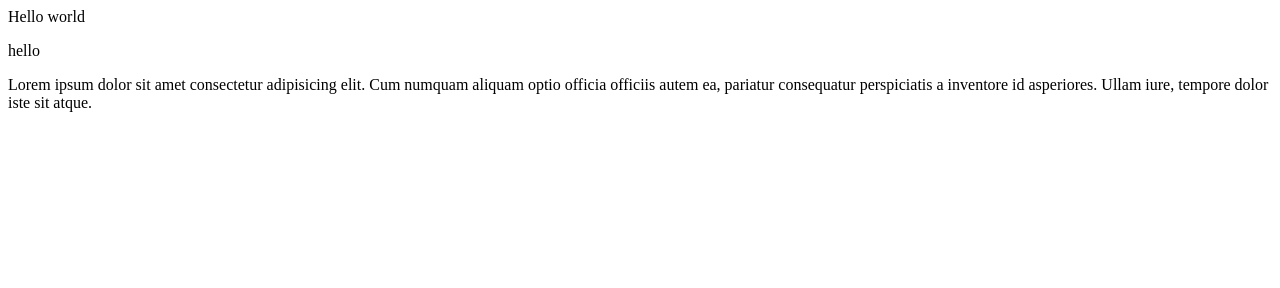
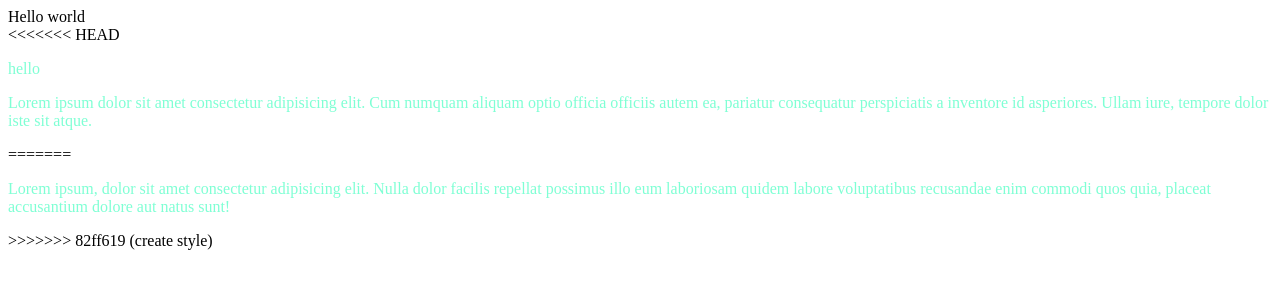
Before and after one commit to Tanik-a/rs-workshop, a plain HTML site: page index.html in a window 1280 px wide. Drawn offline with Linux system fonts and the light colour scheme.

Commit message:
create style

```diff
--- a/index.html
+++ b/index.html
@@ -4,11 +4,16 @@
   <meta charset="UTF-8">
   <meta http-equiv="X-UA-Compatible" content="IE=edge">
   <meta name="viewport" content="width=device-width, initial-scale=1.0">
+  <link rel="stylesheet" href="style.css">
   <title>Document</title>
 </head>
 <body>
   <div>Hello world</div>
+<<<<<<< HEAD
   <p>hello</p>
   <p class="new">Lorem ipsum dolor sit amet consectetur adipisicing elit. Cum numquam aliquam optio officia officiis autem ea, pariatur consequatur perspiciatis a inventore id asperiores. Ullam iure, tempore dolor iste sit atque.</p>
+=======
+  <p>Lorem ipsum, dolor sit amet consectetur adipisicing elit. Nulla dolor facilis repellat possimus illo eum laboriosam quidem labore voluptatibus recusandae enim commodi quos quia, placeat accusantium dolore aut natus sunt!</p>
+>>>>>>> 82ff619 (create style)
 </body>
 </html>
--- /dev/null
+++ b/style.css
@@ -0,0 +1,3 @@
+p{
+  color: aquamarine;
+}
```
